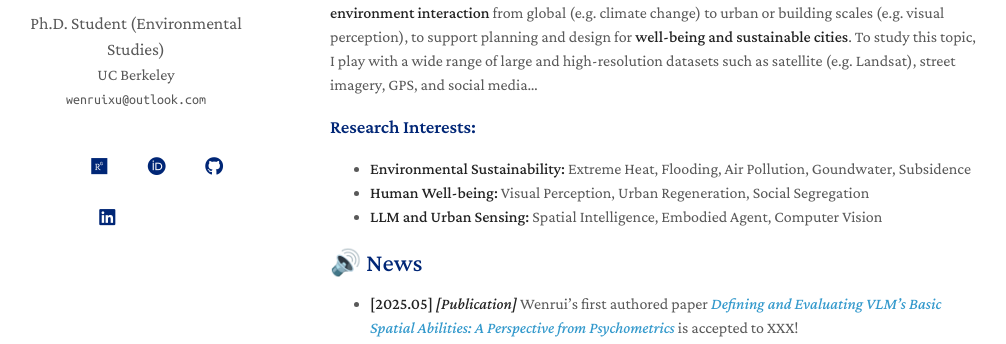
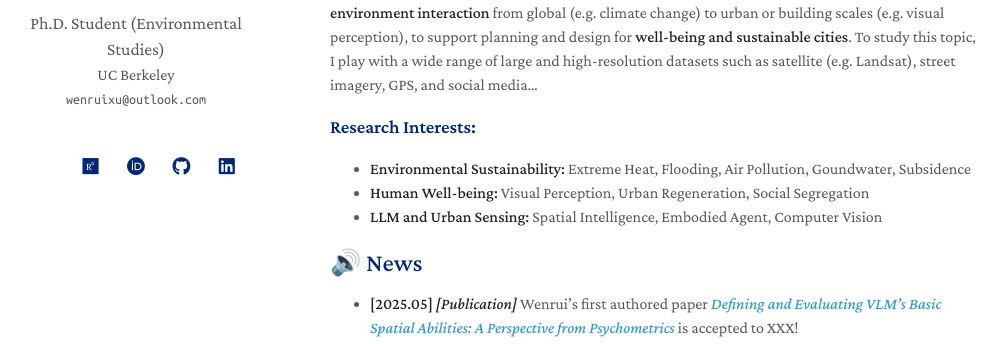
Before and after one commit to ruaruaxu/ruaruaxu.github.io, a Jekyll site: the page built from index.md, in a window 1280 px wide. Shown: the part 230-574 px from the top of the page, without its empty margins (140-1146 px from the left). Built offline with Jekyll 4.4.1, drawn with Linux system fonts in a browser that asks for light colours; a style sheet for code colours, icons or effects is not loaded; our own code applies the rules of GitHub Pages for plain Markdown files.

Commit message:
Update homepage.html

```diff
--- a/_layouts/homepage.html
+++ b/_layouts/homepage.html
@@ -61,37 +61,37 @@
         <br>
         <div class="social-icons">
         {% if site.google_scholar %}
-        <a style="margin: 5px 0 0 0 0 0" href="{{ site.google_scholar }}">
+        <a style="margin: 0 2px 0 2px" href="{{ site.google_scholar }}">
           <i class="ai ai-google-scholar" style="font-size:1.2rem"></i>
         </a>
         {% endif %}
 
         {% if site.researchgate %}
-        <a style="margin: 0 5px 0 0 0 0" href="{{ site.researchgate }}">
+        <a style="margin: 0 2px 0 2px" href="{{ site.researchgate }}">
           <i class="fa-brands fa-researchgate"></i>
         </a>
         {% endif %}
 
         {% if site.orcid %}
-        <a style="margin: 0 0 5px 0 0 0" href="{{ site.orcid }}">
+        <a style="margin: 0 2px 0 2px" href="{{ site.orcid }}">
           <i class="fa-brands fa-orcid"></i>
         </a>
         {% endif %}
 
         {% if site.github_link %}
-        <a style="margin: 0 0 0 5px 0 0" href="{{ site.github_link }}">
+        <a style="margin: 0 2px 0 2px" href="{{ site.github_link }}">
           <i class="fab fa-github"></i>
         </a>
         {% endif %}
 
         {% if site.linkedin %}
-        <a style="margin: 0 0 0 0 5px 0" href="{{ site.linkedin }}">
+        <a style="margin: 0 2px 0 2px" href="{{ site.linkedin }}">
           <i class="fab fa-linkedin"></i>
         </a>
         {% endif %}
 
         {% if site.cv_link %}
-        <a style="margin: 0 0 0 0 0 5px" href="{{ site.cv_link }}">
+        <a style="margin: 0 2px 0 2px" href="{{ site.cv_link }}">
           <i class="ai ai-cv" style="font-size:1.3rem;"></i>
         </a>
         {% endif %}
```
